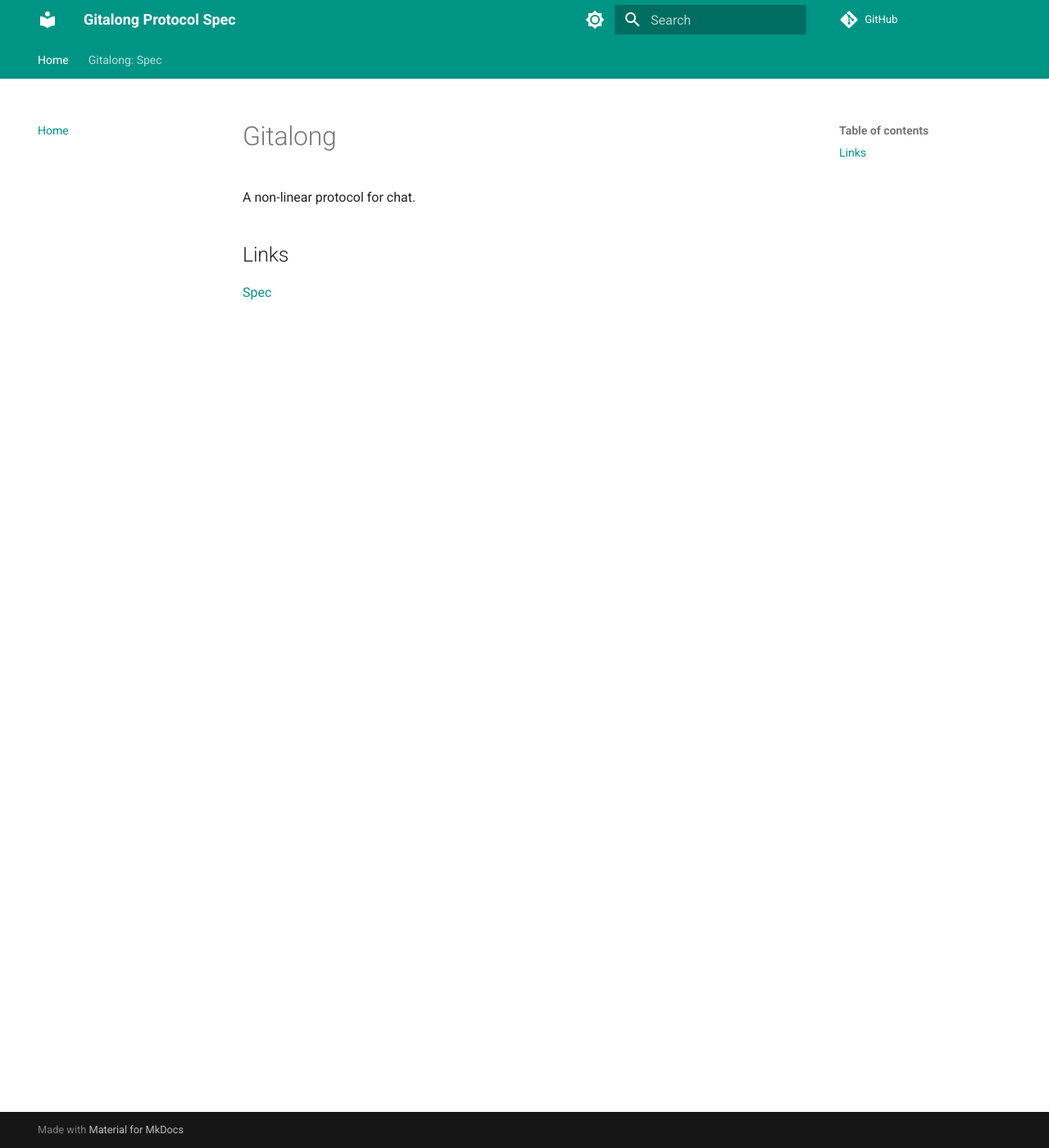
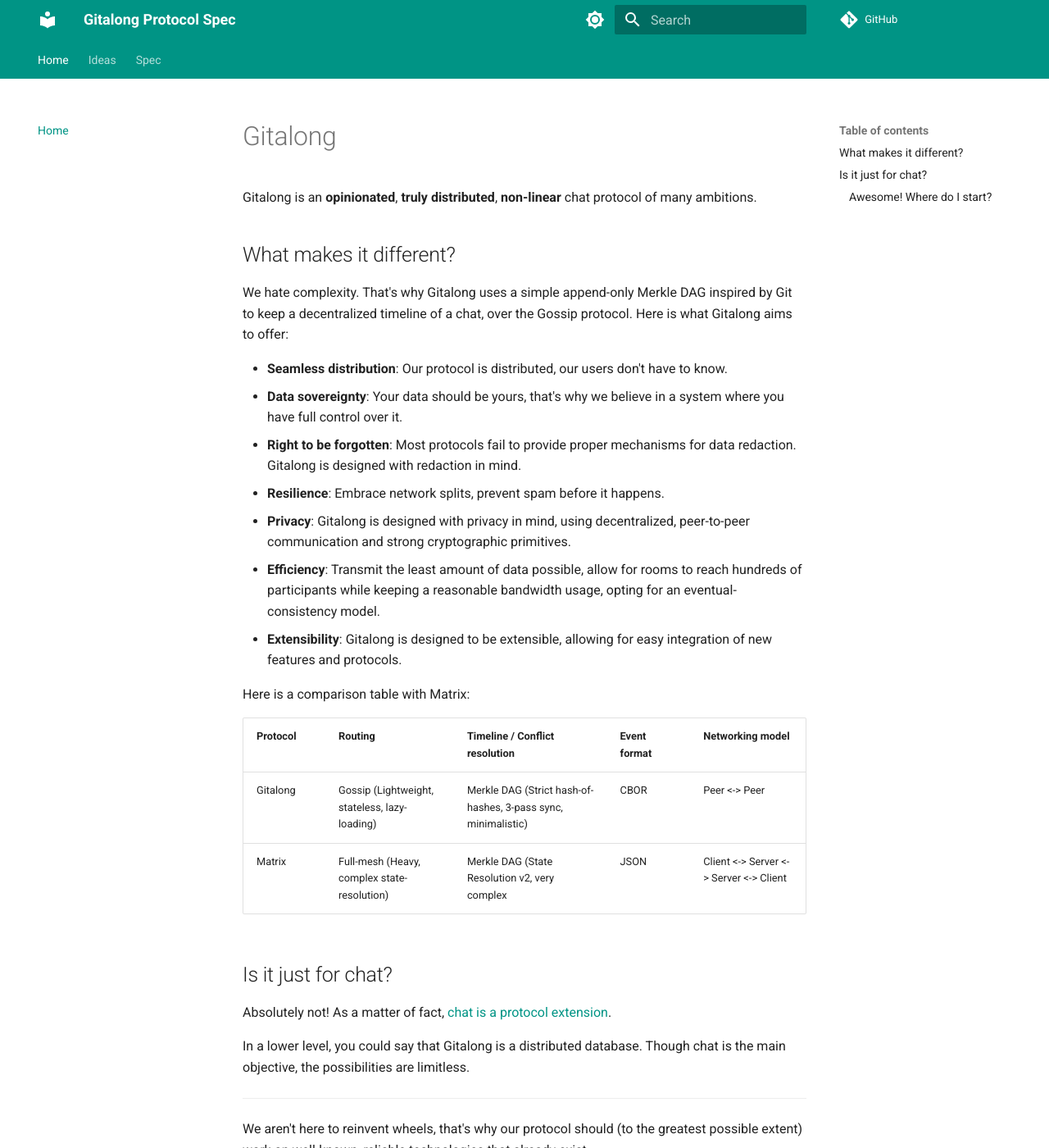
Before and after one commit to ivanmirakov/gitalong-spec, an MkDocs documentation site: the page built from docs/index.md, in a window 1280 px wide and 1400 px high. Shown: the whole window at 82% size. Built offline with MkDocs 1.6.1 and Material for MkDocs 9.7.7, drawn with Linux system fonts in a browser that asks for light colours; comment, search, counter and statistics services are not loaded; some of the changed text lies outside the part shown.

Commit message:
Separate protocol into subsections

```diff
--- a/docs/index.md
+++ b/docs/index.md
@@ -4,8 +4,44 @@ title: "Home"
 
 # Gitalong
 
-A non-linear protocol for chat.
+Gitalong is an **opinionated**, **truly distributed**, **non-linear** chat protocol of many ambitions.
 
-## Links
+## What makes it different?
 
-[Spec](spec)
+We hate complexity. That's why Gitalong uses a simple append-only Merkle DAG inspired by Git to keep a decentralized timeline of a chat, over the Gossip protocol. Here is what Gitalong aims to offer:
+
+- **Seamless distribution**: Our protocol is distributed, our users don't have to know.
+- **Data sovereignty**: Your data should be yours, that's why we believe in a system where you have full control over it.
+- **Right to be forgotten**: Most protocols fail to provide proper mechanisms for data redaction. Gitalong is designed with redaction in mind.
+- **Resilience**: Embrace network splits, prevent spam before it happens.
+- **Privacy**: Gitalong is designed with privacy in mind, using decentralized, peer-to-peer communication and strong cryptographic primitives.
+- **Efficiency**: Transmit the least amount of data possible, allow for rooms to reach hundreds of participants while keeping a reasonable bandwidth usage, opting for an eventual-consistency model.
+- **Extensibility**: Gitalong is designed to be extensible, allowing for easy integration of new features and protocols.
+
+Here is a comparison table with Matrix:
+
+| Protocol | Routing | Timeline / Conflict resolution | Event format | Networking model |
+|-|-|-|-|-|
+| Gitalong | Gossip (Lightweight, stateless, lazy-loading) | Merkle DAG (Strict hash-of-hashes, 3-pass sync, minimalistic) | CBOR | Peer <-> Peer |
+| Matrix | Full-mesh (Heavy, complex state-resolution) | Merkle DAG (State Resolution v2, very complex | JSON | Client <-> Server <-> Server <-> Client |
+
+## Is it just for chat?
+
+Absolutely not! As a matter of fact, [chat is a protocol extension](ext/gitalong-ext-chat).
+
+In a lower level, you could say that Gitalong is a distributed database. Though chat is the main objective, the possibilities are limitless.
+
+---
+
+We aren't here to reinvent wheels, that's why our protocol should (to the greatest possible extent) work on well-known, reliable technologies that already exist.
+
+Our purpose is simply to put these technologies together in a clever enough way to make a single unified instrument.
+
+If something we're doing already exists in the form of another technology, we *will* use that technology!
+
+### Awesome! Where do I start?
+
+* [gitalong-core-dag](spec/core/gitalong-core-dag) (Drafted): The "dumb" storage layer.
+* [gitalong-core-room](spec/core/gitalong-core-room) (Drafting): The permission layer. How events are authored and validated in a room.
+* [gitalong-core-sync](spec/core/gitalong-core-sync) (Drafting): The networking layer (how do you distribute events, how do you sync them).
+* [gitalong-ext-chat](spec/core/gitalong-ext-chat) (Drafting): The Application Layer. Turning the room into an Instant Messenger (what's a message).
--- a/mkdocs.yml
+++ b/mkdocs.yml
@@ -42,5 +42,6 @@ markdown_extensions:
       permalink: true # Adds those clickable icons to headers
   - admonition # For "Note" and "Warning" boxes I will definitely use
   - pymdownx.snippets
+  - pymdownx.details
   - pymdownx.tabbed:
       alternate_style: true
```
Also changed, not shown: docs/ideas.md (added, +47 -0 lines), docs/spec.md (deleted, +0 -275 lines), docs/spec/core/gitalong-core-dag.md (added, +164 -0 lines), docs/spec/core/gitalong-core-room.md (added, +108 -0 lines), docs/spec/core/gitalong-core-sync.md (added, +43 -0 lines), docs/spec/ext/gitalong-ext-chat.md (added, +5 -0 lines), docs/spec/ext/gitalong-ext-powerlevels.md (added, +3 -0 lines).
